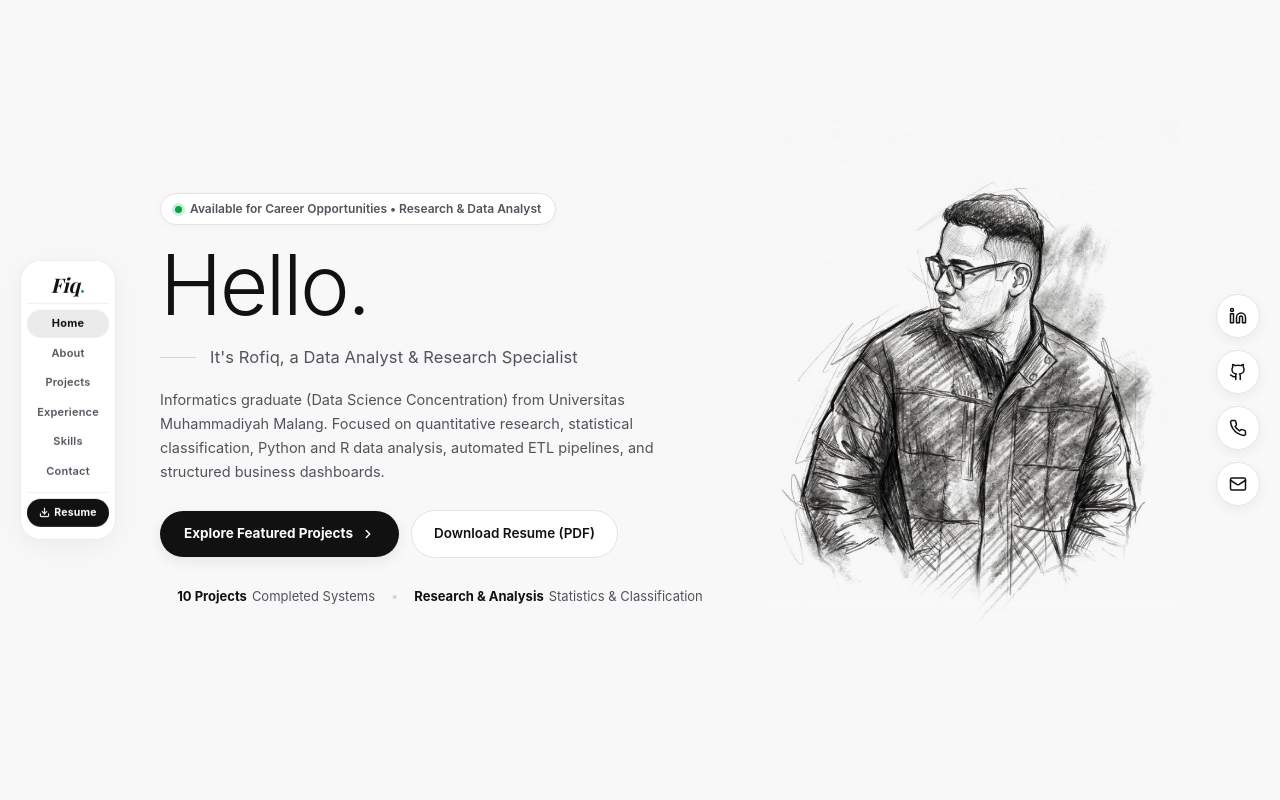
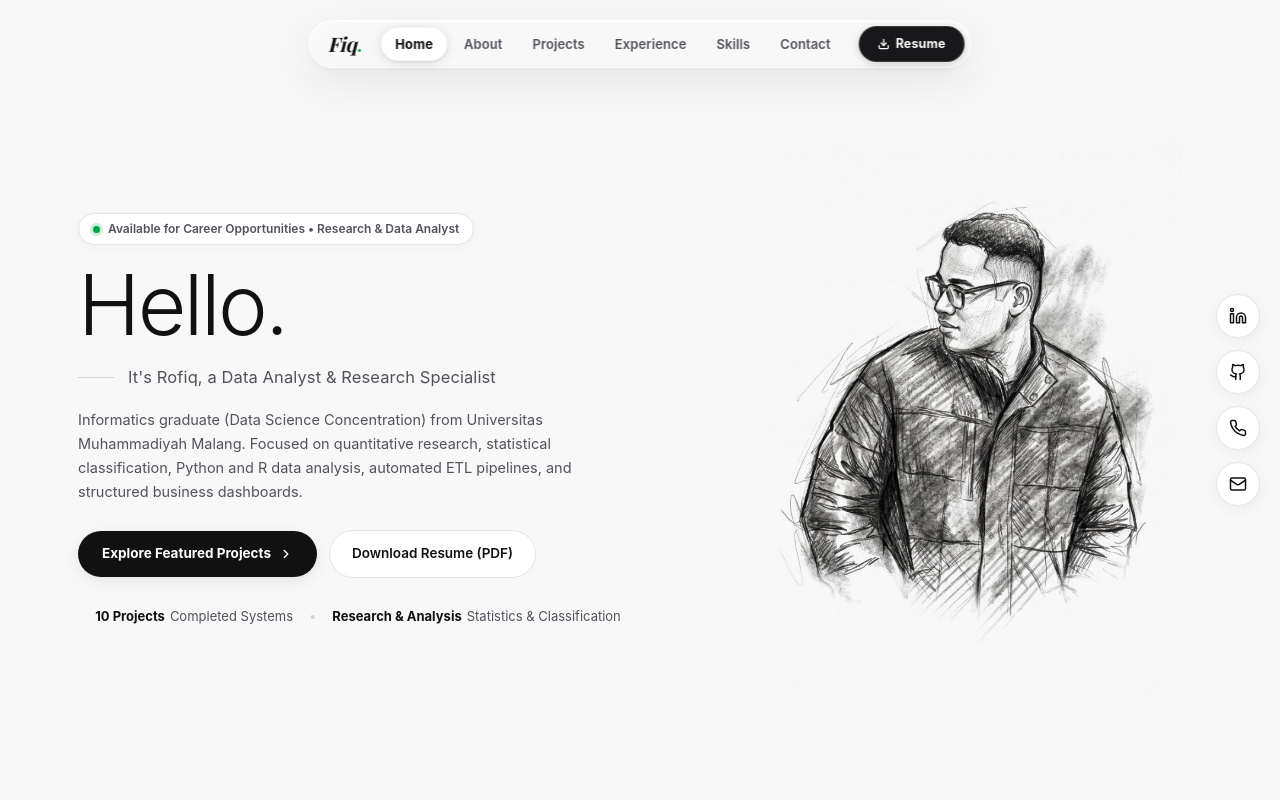
Before and after one commit to rofiqsamanhudi/rofiqsamanhudi.github.io, a Next.js app: page / in a window 1280 px wide. Shown: the top 800 px of the page. Built offline with nearby package versions, Linux system fonts and the light colour scheme; a web font is replaced by a local one.

Commit message:
feat: add global styles and PortfolioHub component for portfolio website

```diff
--- a/src/app/globals.css
+++ b/src/app/globals.css
@@ -102,57 +102,72 @@ button:focus-visible,
 
 @media (min-width: 769px) {
   .mn-container {
-    padding-left: 130px;
-    padding-right: 70px;
+    padding: 0 48px;
   }
 }
 
 @media (min-width: 1400px) {
   .mn-container {
     max-width: 1320px;
-    padding-left: 140px;
-    padding-right: 80px;
+    padding: 0 64px;
   }
 }
 
 /* ==========================================================================
-   FLOATING VERTICAL LEFT NAVBAR (SLIM, ELEGANT & VERTICALLY CENTERED)
+   FLOATING CENTER PILL NAVBAR (TRANSLUCENT FROSTED GLASS CAPSULE)
    ========================================================================== */
 .mn-nav-wrapper {
   position: fixed;
-  top: 50%;
-  left: 20px;
-  transform: translateY(-50%);
+  top: 20px;
+  left: 50%;
+  transform: translateX(-50%);
   z-index: 999;
   width: auto;
+  max-width: calc(100% - 32px);
   pointer-events: none;
 }
 
 .mn-nav-pill {
   pointer-events: auto;
   display: flex;
-  flex-direction: column;
-  align-items: stretch;
-  gap: 4px;
-  background: rgba(255, 255, 255, 0.94);
-  backdrop-filter: blur(16px);
-  -webkit-backdrop-filter: blur(16px);
-  border: 1px solid rgba(0, 0, 0, 0.08);
-  box-shadow: 0 8px 30px rgba(0, 0, 0, 0.05);
-  border-radius: 20px;
-  padding: 12px 6px;
-  width: 96px;
+  flex-direction: row;
+  align-items: center;
+  gap: 14px;
+  backdrop-filter: blur(28px) saturate(190%) contrast(92%);
+  -webkit-backdrop-filter: blur(28px) saturate(190%) contrast(92%);
+  border-radius: 9999px;
+  padding: 5px 6px 5px 18px;
+  transition: background-color 0.3s cubic-bezier(0.4, 0, 0.2, 1),
+              border-color 0.3s cubic-bezier(0.4, 0, 0.2, 1),
+              box-shadow 0.3s cubic-bezier(0.4, 0, 0.2, 1);
+}
+
+/* Tone 1 (#f8f8f8 canvas): translucent crystal glass pill */
+.mn-nav-pill-default {
+  background: rgba(255, 255, 255, 0.45);
+  border: 1px solid rgba(255, 255, 255, 0.75);
+  box-shadow: 0 14px 40px rgba(0, 0, 0, 0.08),
+              0 2px 6px rgba(0, 0, 0, 0.03),
+              inset 0 1px 1.5px rgba(255, 255, 255, 0.9),
+              inset 0 -1px 1px rgba(0, 0, 0, 0.03);
+}
+
+/* Tone 2 (#ffffff section): soft tinted crystal glass pill */
+.mn-nav-pill-alt {
+  background: rgba(236, 236, 242, 0.55);
+  border: 1px solid rgba(255, 255, 255, 0.85);
+  box-shadow: 0 14px 40px rgba(0, 0, 0, 0.09),
+              0 2px 6px rgba(0, 0, 0, 0.04),
+              inset 0 1px 1.5px rgba(255, 255, 255, 0.95),
+              inset 0 -1px 1px rgba(0, 0, 0, 0.04);
 }
 
 .mn-nav-brand {
   text-decoration: none;
   display: flex;
   align-items: baseline;
-  justify-content: center;
   line-height: 1;
-  padding: 2px 0 8px;
-  margin-bottom: 2px;
-  border-bottom: 1px solid rgba(0, 0, 0, 0.06);
+  padding-right: 4px;
 }
 
 .mn-brand-luxury {
@@ -173,69 +188,74 @@ button:focus-visible,
 .mn-nav-links {
   list-style: none;
   display: flex;
-  flex-direction: column;
-  align-items: stretch;
+  flex-direction: row;
+  align-items: center;
   gap: 2px;
   padding: 0;
   margin: 0;
 }
 
 .mn-nav-link {
-  display: block;
-  padding: 5px 8px;
-  font-size: 11px;
+  display: inline-block;
+  padding: 6px 14px;
+  font-size: 13px;
   font-weight: 600;
   color: var(--text-2);
   text-decoration: none;
   border-radius: 9999px;
-  text-align: center;
-  letter-spacing: 0.2px;
-  transition: all 0.15s ease;
+  letter-spacing: 0.1px;
+  transition: all 0.2s ease;
 }
 
 .mn-nav-link:hover {
   color: var(--text);
-  background-color: rgba(0, 0, 0, 0.04);
-}
-
-.mn-nav-link.active {
-  color: var(--text);
-  background-color: rgba(0, 0, 0, 0.08);
-  font-weight: 700;
+  background-color: rgba(255, 255, 255, 0.5);
+}
+
+/* Solid opaque white pill for the active tab (as in reference image) */
+.mn-nav-link.active,
+.mn-nav-pill-default .mn-nav-link.active,
+.mn-nav-pill-alt .mn-nav-link.active {
+  color: #111111;
+  background-color: #ffffff;
+  font-weight: 700;
+  box-shadow: 0 2px 10px rgba(0, 0, 0, 0.12), 0 1px 2px rgba(0, 0, 0, 0.06);
+  border: 1px solid rgba(0, 0, 0, 0.04);
 }
 
 .mn-nav-action {
   display: flex;
-  flex-direction: column;
-  align-items: stretch;
-  padding-top: 6px;
-  margin-top: 2px;
-  border-top: 1px solid rgba(0, 0, 0, 0.06);
+  align-items: center;
+  gap: 8px;
 }
 
 .mn-btn-resume {
   display: inline-flex;
   align-items: center;
   justify-content: center;
-  gap: 4px;
-  padding: 6px 8px;
-  font-size: 10.5px;
-  font-weight: 700;
-  background-color: var(--text);
+  gap: 6px;
+  padding: 7px 18px;
+  font-size: 12.5px;
+  font-weight: 700;
+  background-color: #18181b;
   color: #ffffff;
   text-decoration: none;
   border-radius: 9999px;
-  letter-spacing: 0.2px;
-  transition: all 0.15s ease;
+  letter-spacing: 0.1px;
+  border: 1px solid rgba(255, 255, 255, 0.15);
+  box-shadow: 0 2px 8px rgba(0, 0, 0, 0.18);
+  transition: all 0.2s ease;
 }
 
 .mn-btn-resume svg {
-  width: 11px;
-  height: 11px;
+  width: 12px;
+  height: 12px;
 }
 
 .mn-btn-resume:hover {
   background-color: #27272a;
+  transform: translateY(-1px);
+  box-shadow: 0 4px 14px rgba(0, 0, 0, 0.25);
 }
 
 .mn-mobile-toggle {
@@ -244,13 +264,14 @@ button:focus-visible,
   border: none;
   padding: 6px;
   color: var(--text);
+  cursor: pointer;
 }
 
 .mn-mobile-dropdown {
   display: none;
 }
 
-@media (max-width: 768px) {
+@media (max-width: 860px) {
   .mn-nav-wrapper {
     top: 14px;
     left: 16px;
@@ -260,22 +281,9 @@ button:focus-visible,
     max-width: none;
   }
   .mn-nav-pill {
-    flex-direction: row;
-    align-items: center;
     justify-content: space-between;
     width: 100%;
-    border-radius: 9999px;
     padding: 6px 14px 6px 18px;
-    gap: 12px;
-  }
-  .mn-nav-brand {
-    border-bottom: none;
-    padding: 0;
-  }
-  .mn-nav-action {
-    flex-direction: row;
-    padding-top: 0;
-    border-top: none;
   }
   .mn-nav-links {
     display: none;
@@ -291,12 +299,13 @@ button:focus-visible,
     flex-direction: column;
     gap: 4px;
     margin-top: 8px;
-    background: rgba(255, 255, 255, 0.98);
-    backdrop-filter: blur(16px);
-    border: 1px solid var(--line);
+    background: rgba(255, 255, 255, 0.88);
+    backdrop-filter: blur(28px) saturate(180%);
+    -webkit-backdrop-filter: blur(28px) saturate(180%);
+    border: 1px solid rgba(255, 255, 255, 0.8);
     border-radius: 16px;
     padding: 10px;
-    box-shadow: 0 10px 30px rgba(0, 0, 0, 0.08);
+    box-shadow: 0 14px 40px rgba(0, 0, 0, 0.1);
   }
   .mn-mobile-link {
     padding: 10px 14px;
@@ -308,7 +317,7 @@ button:focus-visible,
   }
   .mn-mobile-link.active,
   .mn-mobile-link:hover {
-    background-color: rgba(0, 0, 0, 0.05);
+    background-color: rgba(255, 255, 255, 0.6);
     color: var(--text);
   }
 }
@@ -372,7 +381,7 @@ button:focus-visible,
   display: flex;
   align-items: center;
   justify-content: center;
-  padding: 48px 0;
+  padding: 100px 0 60px;
   position: relative;
   overflow: hidden;
   background-color: var(--bg);
@@ -600,22 +609,22 @@ button:focus-visible,
 }
 
 .mn-section-about {
-  background-color: transparent;
+  background-color: #ffffff;
   border-top: 1px solid var(--line);
 }
 
 .mn-section-projects {
-  background-color: var(--bg-alt);
+  background-color: var(--bg);
   border-top: 1px solid var(--line);
   border-bottom: 1px solid var(--line);
 }
 
 .mn-section-experience {
+  background-color: #ffffff;
+}
+
+.mn-section-skills {
   background-color: var(--bg);
-}
-
-.mn-section-skills {
-  background-color: var(--bg-alt);
   border-top: 1px solid var(--line);
   border-bottom: 1px solid var(--line);
 }
--- a/src/components/PortfolioHub.js
+++ b/src/components/PortfolioHub.js
@@ -28,11 +28,15 @@ export default function PortfolioHub() {
   useEffect(() => {
     const handleScroll = () => {
       const scrollY = window.scrollY;
+      if (scrollY < 80) {
+        setActiveSection('home');
+        return;
+      }
       const sections = NAV_LINKS.map((item) => document.getElementById(item.id)).filter(Boolean);
 
       for (let i = sections.length - 1; i >= 0; i--) {
         const sec = sections[i];
-        if (sec.offsetTop - 200 <= scrollY) {
+        if (sec.offsetTop - 120 <= scrollY) {
           setActiveSection(sec.id);
           break;
         }
@@ -54,11 +58,19 @@ export default function PortfolioHub() {
     }
   };
 
+  // Alternating section tone:
+  // tone-alt: white sections ('about', 'experience', 'contact') -> navbar adapts to soft slate #f4f4f6
+  // tone-default: off-white sections ('home', 'projects', 'skills') -> navbar adapts to pure white #ffffff
+  const isWhiteSection = ['about', 'experience', 'contact'].includes(activeSection);
+
   return (
     <div className="mn-shell">
-      {/* FLOATING CENTER PILL NAVBAR */}
+      {/* FLOATING CENTER PILL NAVBAR (WITH DYNAMIC ALTERNATING BACKGROUND) */}
       <header className="mn-nav-wrapper">
-        <nav className="mn-nav-pill" aria-label="Main Navigation">
+        <nav
+          className={`mn-nav-pill ${isWhiteSection ? 'mn-nav-pill-alt' : 'mn-nav-pill-default'}`}
+          aria-label="Main Navigation"
+        >
           <a
             href="#home"
             onClick={(e) => scrollToSection(e, 'home')}
```
